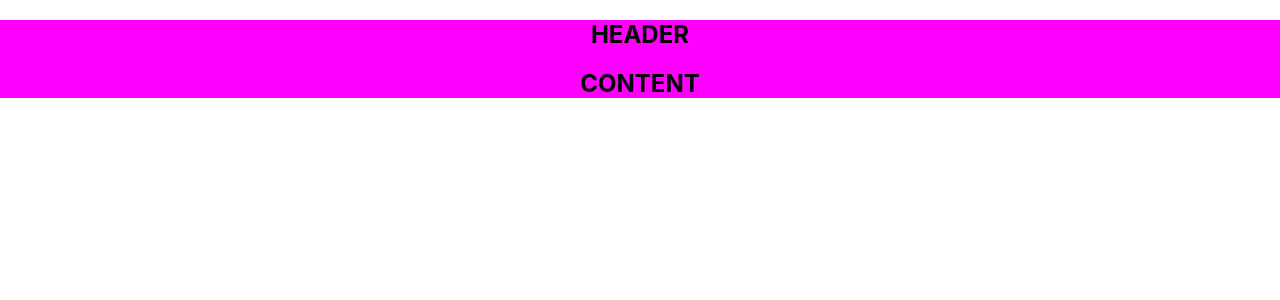
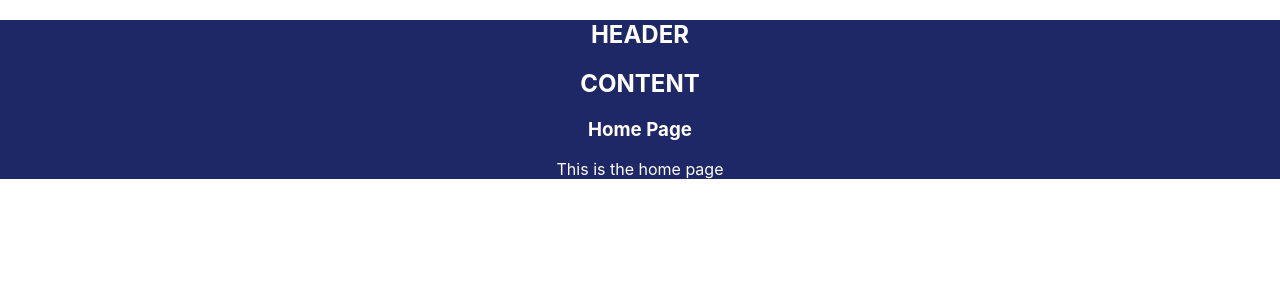
Before and after one commit to doniarobinson/employee-directory, a React (Create React App) app: page / in a window 1280 px wide. Shown: the top 300 px of the page. Built offline with nearby package versions, Linux system fonts and the light colour scheme.

Commit message:
Add other site pages

```diff
--- a/src/components/App.css
+++ b/src/components/App.css
@@ -1,6 +1,10 @@
 .App {
   text-align: center;
-  background-color: #ff00ff;
+  background-color: #1f2866;
+}
+
+h2, h3, p {
+  color: white;
 }
 
 .App-logo {
--- a/src/components/App.js
+++ b/src/components/App.js
@@ -2,7 +2,6 @@ import React from 'react';
 import './App.css';
 import Header from './Header';
 import Content from './Content';
-import EmployeeList from './EmployeeList';
 
 class App extends React.Component {
   render() {
--- /dev/null
+++ b/src/components/Benefits.js
@@ -0,0 +1,15 @@
+import React from 'react';
+
+class Benefits extends React.Component {
+    render() {
+        return (
+          <div className="Benefits">
+
+            <h3>Benefits Page</h3>
+
+          </div>
+        );
+    }
+}
+
+export default Benefits;
--- a/src/components/Content.js
+++ b/src/components/Content.js
@@ -1,4 +1,9 @@
 import React from 'react';
+import { Switch, Route } from 'react-router-dom'
+import Home from './Home';
+import EmployeeList from './EmployeeList';
+import Benefits from './Benefits';
+import Profile from './Profile';
 
 class Content extends React.Component {
     render() {
@@ -7,6 +12,13 @@ class Content extends React.Component {
 
             <h2>CONTENT</h2>
 
+            <Switch>
+              <Route exact path='/' component={Home} />
+              <Route exact path='/employees' component={EmployeeList} />
+              <Route exact path='/benefits' component={Benefits} />
+              <Route exact path='/profile' component={Profile} />
+            </Switch>
+
           </div>
         );
     }
--- /dev/null
+++ b/src/components/Home.js
@@ -0,0 +1,16 @@
+import React from 'react';
+
+class Home extends React.Component {
+    render() {
+        return (
+          <div className="Home">
+
+            <h3>Home Page</h3>
+
+            <p>This is the home page</p>
+          </div>
+        );
+    }
+}
+
+export default Home;
--- /dev/null
+++ b/src/components/Profile.js
@@ -0,0 +1,15 @@
+import React from 'react';
+
+class Profile extends React.Component {
+    render() {
+        return (
+          <div className="Profile">
+
+            <h3>Profile Page</h3>
+
+          </div>
+        );
+    }
+}
+
+export default Profile;
```
